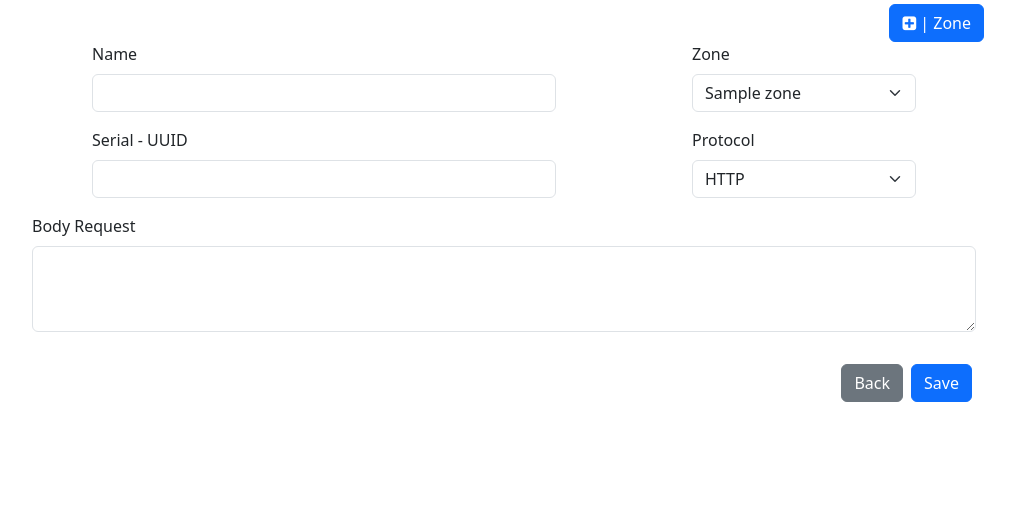
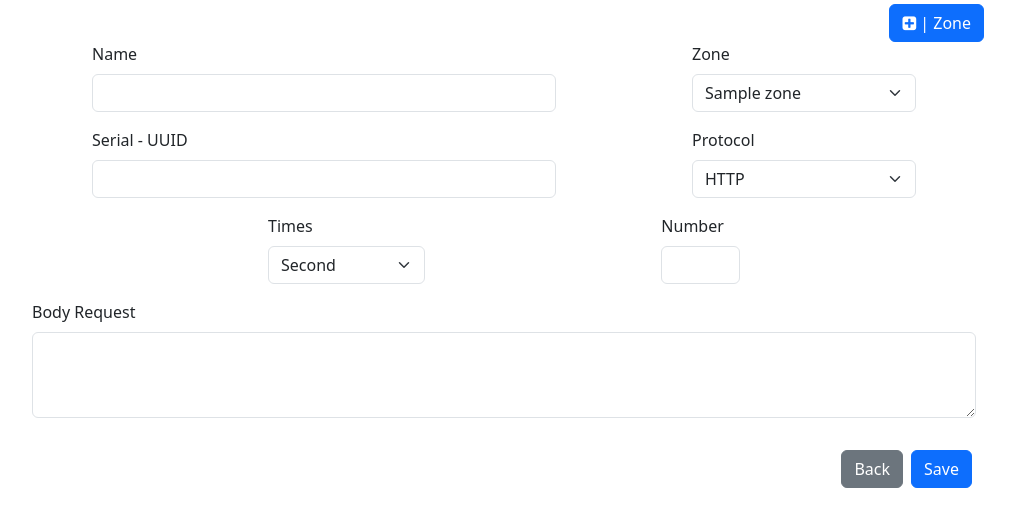
Before and after one commit to DaryAltamirano/Zenith, a Django app: page /sensor/form/ in a window 1280 px wide. Shown: the part 146-673 px from the top of the page, without its empty margins (136-1151 px from the left). Run offline with Django 4.2, Linux system fonts and the light colour scheme; tables that the repository leaves empty hold one stand-in row (values such as "Sample post").

Commit message:
select frecuently

```diff
--- a/sensor_driver/views.py
+++ b/sensor_driver/views.py
@@ -10,5 +10,6 @@ def listSensor(request):
 
 def formSensor(request):
     protocols = ["HTTP", "MQTT"]
+    times = ["Second", "Minutes", "Hours"]
     zones = Zone.objects.all()
-    return render(request, 'formSensor/form.html', {'protocols':protocols, 'zones': zones})
+    return render(request, 'formSensor/form.html', {'protocols':protocols, 'zones': zones, "times": times})
--- a/templates/formSensor/form.html
+++ b/templates/formSensor/form.html
@@ -34,12 +34,36 @@
         <div class="col-md-3">
             <label for="protocolState" class="form-label">Protocol</label>
             <select id="protocolState" class="form-select">
-                {% for protocol in protocols %}
-                    <option>{{ protocol }}</option>
+                    <option selected>HTTP</option>
+                    <option>MQTT</option>
+
+
+{#                {% for protocol in protocols %}#}
+{#                    <option>{{ protocol }}</option>#}
+{#                {% endfor %}#}
+            </select>
+        </div>
+
+        <div id="protocol_http" class="d-flex justify-content-evenly">
+            <div class="col-md-2">
+                <label for="timesState" class="form-label">Times</label>
+                <select id="timesState" class="form-select">
+                    {% for time in times %}
+                        <option>{{ time }}</option>
                     {% endfor %}
                 </select>
             </div>
-
+            <div class="col-md-1">
+                <label for="Number" class="form-label">Number</label>
+                <input type="number" class="form-control" id="Number">
+            </div>
+        </div>
+            <div id="protocol_mqtt" class="d-flex justify-content-evenly d-none">
+            <div class="col-md-1">
+                <label for="Number" class="form-label">Number</label>
+                <input type="number" class="form-control" id="Number">
+            </div>
+        </div>
         <div class="mb-3">
             <label for="body_request" class="form-label">Body Request</label>
             <textarea class="form-control" id="body_request" rows="3"></textarea>
@@ -51,6 +75,8 @@
         </div>
     </form>
 
+
+    {#    MODAL    #}
     <div class="modal fade" id="exampleModal" tabindex="-1" aria-labelledby="exampleModalLabel" aria-hidden="true">
         <div class="modal-dialog">
             <div class="modal-content">
@@ -73,14 +99,22 @@
             </div>
         </div>
     </div>
+
+
     <script>
         let selectProtocol = document.getElementById("protocolState")
 
         selectProtocol.addEventListener('change', function (e) {
             let select = e.currentTarget.value
+
             if (select === "HTTP") {
-
+                document.getElementById("protocol_http").classList.remove("d-none")
+                document.getElementById("protocol_mqtt").classList.add("d-none")
+                console.log("hola")
             } else if (select === "MQTT") {
+                document.getElementById("protocol_mqtt").classList.remove("d-none")
+                document.getElementById("protocol_http").classList.add("d-none")
+                console.log("2")
 
             }
 
```
Lines whose indentation alone changed are shown as unchanged.
